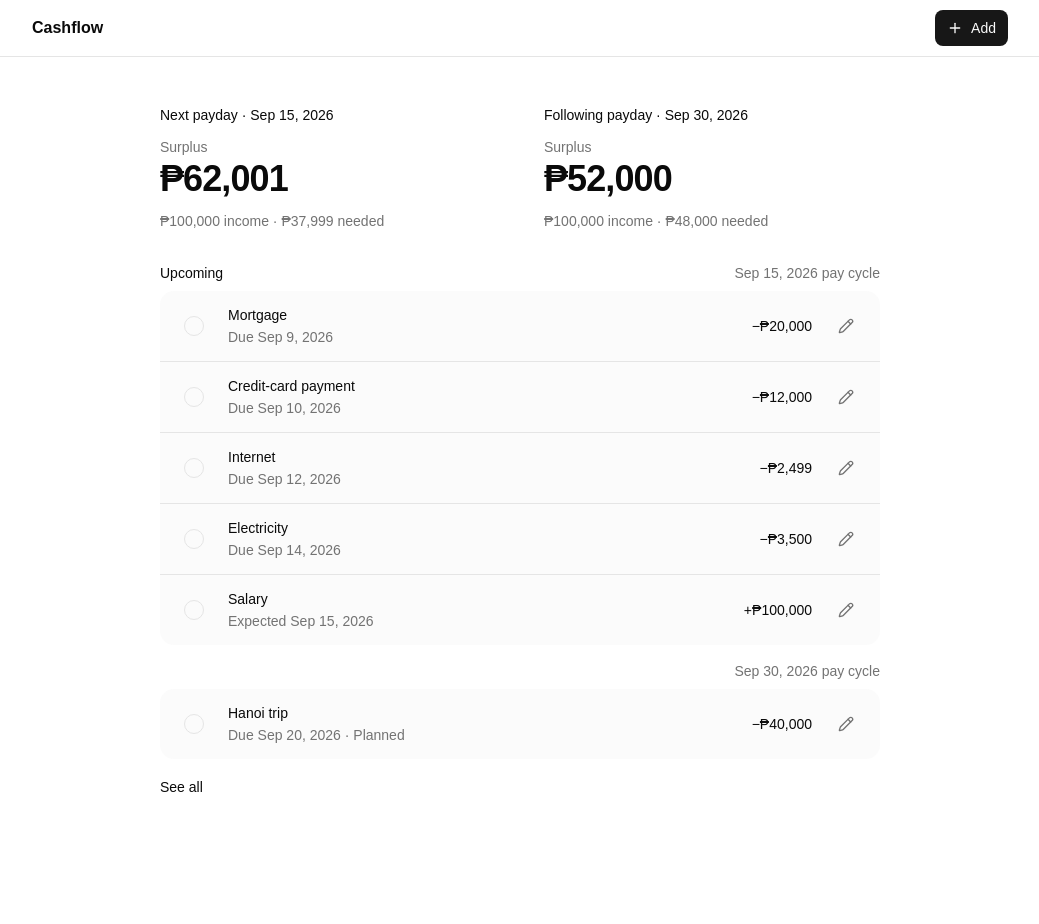
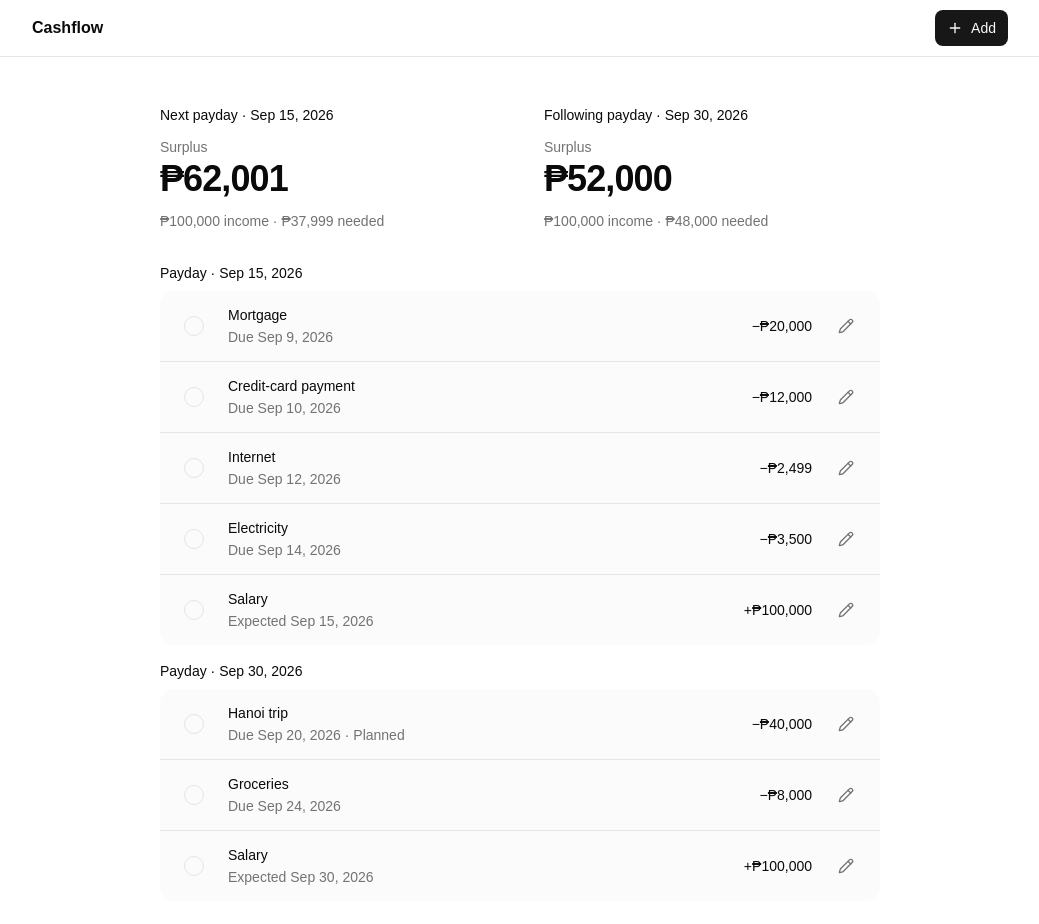
Before and after one commit to stanxaf/cashflow, a Next.js app: page /paydays in a window 1280 px wide. Shown: the top 924 px of the page, without its empty margins (120-1159 px from the left). Before the commit the page ends 847 px from the top, so only its background shows below. Built offline with nearby package versions, Linux system fonts and the light colour scheme.

Commit message:
Simplify pay cycle group labels

```diff
--- a/src/app/(app)/paydays/page.tsx
+++ b/src/app/(app)/paydays/page.tsx
@@ -4,7 +4,7 @@ import Link from "next/link";
 import { Check, Pencil } from "lucide-react";
 import { useState } from "react";
 import type { FinancialEvent } from "@/lib/seed-data";
-import { payCycleSummaries, upcomingEvents } from "@/lib/seed-data";
+import { payCycleSummaries } from "@/lib/seed-data";
 import { cn, formatDate, formatPHP } from "@/lib/utils";
 
 function timingLabel(type: string, date: string) {
@@ -84,16 +84,10 @@ function UpcomingRow({
 }
 
 export default function PaydaysPage() {
-  const [showAll, setShowAll] = useState(false);
   const [completedIds, setCompletedIds] = useState<Set<string>>(new Set());
   const cycles = payCycleSummaries();
   const nextCycle = cycles[0];
   const followingCycle = cycles[1];
-  const upcoming = upcomingEvents();
-  const visibleIds = new Set((showAll ? upcoming : upcoming.slice(0, 6)).map((event) => event.id));
-  const visibleCycles = cycles
-    .map((cycle) => ({ ...cycle, items: cycle.items.filter((event) => visibleIds.has(event.id)) }))
-    .filter((cycle) => cycle.items.length > 0);
 
   function toggleCompleted(id: string) {
     setCompletedIds((current) => {
@@ -143,14 +137,11 @@ export default function PaydaysPage() {
       </section>
 
       <section className="space-y-4">
-        {visibleCycles.map((cycle, cycleIndex) => (
+        {cycles.map((cycle) => (
           <div key={cycle.payday.id} className="space-y-2">
-            <div className="flex items-center justify-between gap-4">
-              <h1 className={cn("text-sm font-medium", cycleIndex > 0 && "invisible")}>Upcoming</h1>
-              <p className="text-sm text-muted-foreground">
-                {formatDate(cycle.payday.date, { month: "short", day: "numeric" })} pay cycle
-              </p>
-            </div>
+            <p className="text-sm font-medium">
+              Payday · {formatDate(cycle.payday.date, { month: "short", day: "numeric" })}
+            </p>
 
             <div className="overflow-hidden rounded-xl bg-muted/45">
               {cycle.items.map((event, eventIndex) => (
@@ -165,16 +156,6 @@ export default function PaydaysPage() {
             </div>
           </div>
         ))}
-
-        {upcoming.length > 6 && (
-          <button
-            type="button"
-            onClick={() => setShowAll((value) => !value)}
-            className="text-sm font-medium hover:underline"
-          >
-            {showAll ? "Show less" : "See all"}
-          </button>
-        )}
       </section>
     </div>
   );
```
